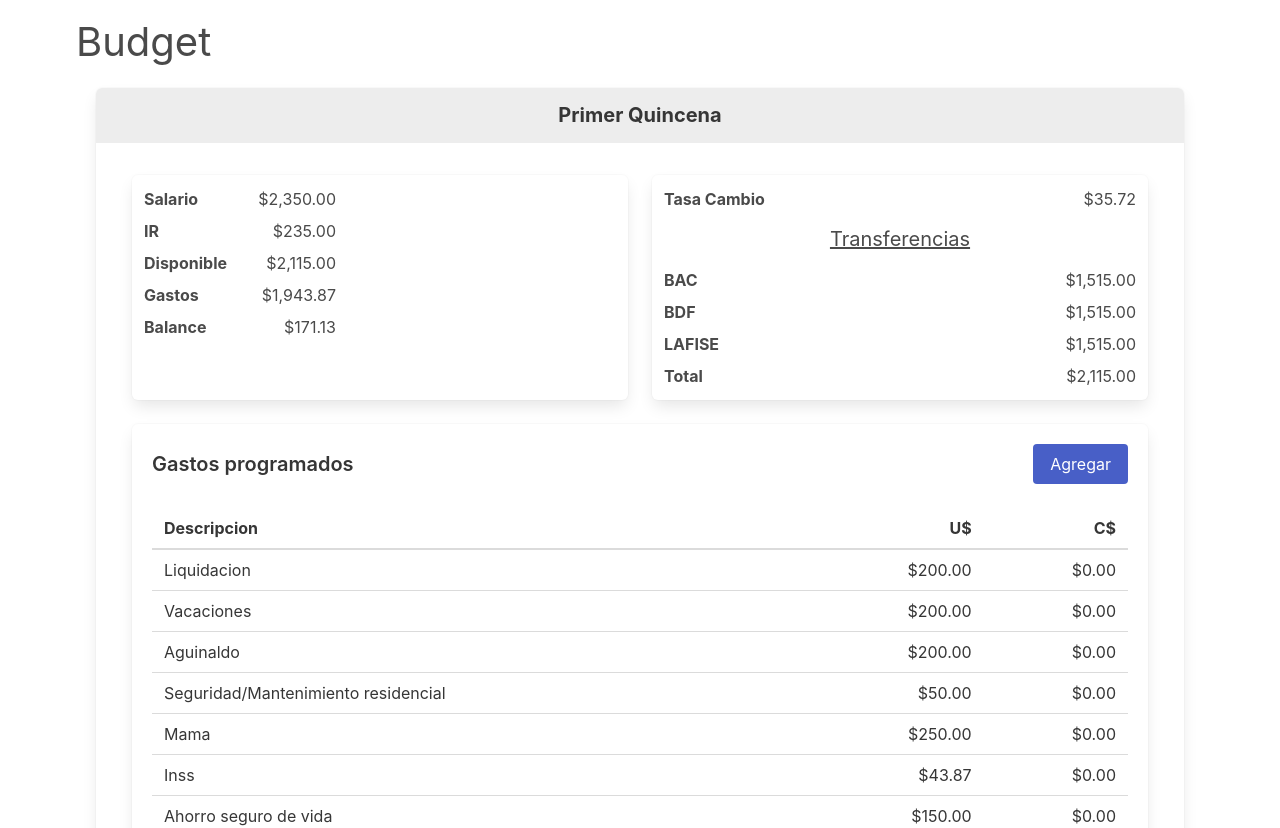
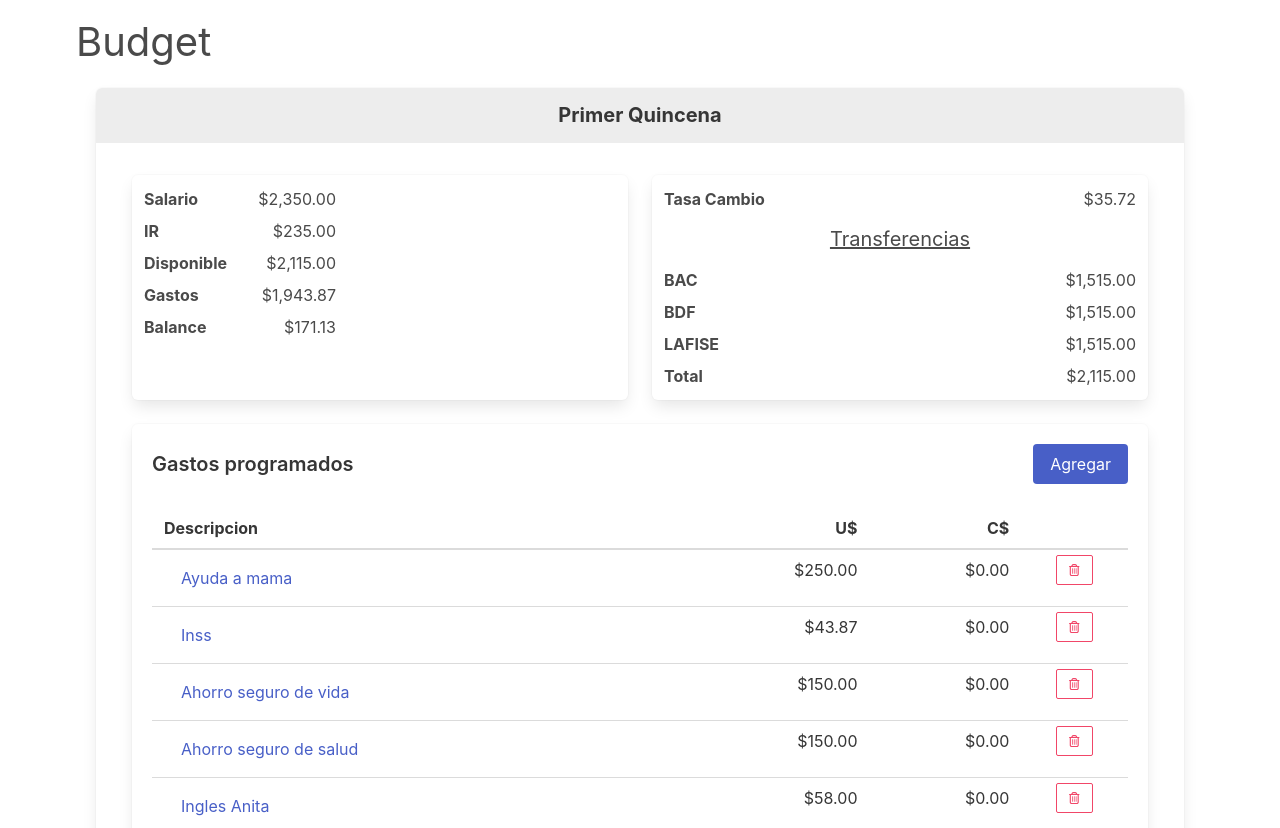
Before and after one commit to FredEscobar/budget, a React (Create React App) app: page /budget/a5041b9b-ef30-4f46-ae78-433af51d3d61 in a window 1280 px wide. Shown: the top 828 px of the page. Built offline with nearby package versions, Linux system fonts and the light colour scheme; data requests are answered from the project's data file.

Commit message:
Implement edit and delete expected expense

```diff
--- a/package.json
+++ b/package.json
@@ -12,6 +12,7 @@
     "@testing-library/user-event": "^13.5.0",
     "bulma": "^0.9.4",
     "react": "^18.2.0",
+    "react-confirm-alert": "^3.0.6",
     "react-dom": "^18.2.0",
     "react-router-dom": "^6.6.1",
     "react-scripts": "5.0.1",
--- a/src/App.css
+++ b/src/App.css
@@ -43,6 +43,10 @@ input[type=number] {
     -moz-appearance:textfield; /* Firefox */
 }
 
+.button.is-ghost.is-focused:not(:active), .button.is-ghost:focus:not(:active) {
+  box-shadow: none!important;
+}
+
 @keyframes App-logo-spin {
   from {
     transform: rotate(0deg);
--- a/src/components/budgets/budgetList.js
+++ b/src/components/budgets/budgetList.js
@@ -1,7 +1,7 @@
 import React, { useState, useEffect } from "react";
 import { getBudgets } from "../../api/budgetApi";
 import { FontAwesomeIcon } from "@fortawesome/react-fontawesome";
-import { faEye } from "@fortawesome/free-solid-svg-icons";
+import { faPenToSquare } from "@fortawesome/free-regular-svg-icons";
 
 const BudgetList = () => {
   const [budgets, setBudgets] = useState([]);
@@ -29,7 +29,7 @@ const BudgetList = () => {
                     href={"/budget/" + budget.id}
                     className="button is-link is-small is-outlined"
                   >
-                    <FontAwesomeIcon icon={faEye} size="2x" />
+                    <FontAwesomeIcon icon={faPenToSquare} />
                   </a>
                 </span>
               </td>
--- a/src/components/expenses/expectedExpense.js
+++ b/src/components/expenses/expectedExpense.js
@@ -1,6 +1,6 @@
 import { useState } from "react";
+import * as budgetApi from "../../api/budgetApi";
 import { v4 as uuidv4 } from "uuid";
-import * as budgetApi from "../../api/budgetApi";
 
 const ExpectedExpense = ({
   isActive,
@@ -8,14 +8,9 @@ const ExpectedExpense = ({
   period,
   budget,
   setBudget,
+  expectedExpense,
+  setExpectedExpense,
 }) => {
-  const [expectedExpense, setExpectedExpense] = useState({
-    id: uuidv4(),
-    description: "",
-    valueUSD: 0,
-    valueCS: 0,
-  });
-
   const [errors, setErrors] = useState({});
 
   function handleCancel() {
@@ -24,12 +19,17 @@ const ExpectedExpense = ({
 
   function handleSave() {
     if (!formIsValid()) return;
+
     const newPeriods = budget.periods.map((p) =>
       p.description !== period.description
         ? p
         : {
             ...p,
-            expectedExpenses: [...p.expectedExpenses, expectedExpense],
+            expectedExpenses: expectedExpense.id
+              ? p.expectedExpenses.map((p) =>
+                  p.id === expectedExpense.id ? expectedExpense : p
+                )
+              : [...p.expectedExpenses, { ...expectedExpense, id: uuidv4() }],
           }
     );
 
@@ -83,6 +83,7 @@ const ExpectedExpense = ({
                 type="text"
                 placeholder=""
                 onChange={onChange}
+                value={expectedExpense.description}
               />
               {errors.description && (
                 <div className="has-text-left has-text-danger">
@@ -101,6 +102,7 @@ const ExpectedExpense = ({
                 type="number"
                 placeholder=""
                 onChange={onChange}
+                value={expectedExpense.valueUSD}
               />
               {errors.valueUSD && (
                 <div className="has-text-left has-text-danger">
--- a/src/components/expenses/expensesList.js
+++ b/src/components/expenses/expensesList.js
@@ -1,11 +1,52 @@
 import React, { useState } from "react";
 import ExpectedExpense from "./expectedExpense";
+import { FontAwesomeIcon } from "@fortawesome/react-fontawesome";
+import { faTrashCan } from "@fortawesome/free-regular-svg-icons";
+import { confirmAlert } from "react-confirm-alert"; // Import
+import "react-confirm-alert/src/react-confirm-alert.css"; // Import css
+import { saveBudget } from "../../api/budgetApi";
 
 const ExpensesList = ({ period, budget, setBudget }) => {
   const [isModalActive, setIsModalActive] = useState(false);
+  const [currentExpense, setCurrentExpense] = useState({});
+  const [expenseToDeleteId, setExpenseToDeleteId] = useState();
 
   function showModal() {
     setIsModalActive(true);
+  }
+
+  function handleDelete(id) {
+    confirmAlert({
+      title: "Eliminar",
+      message: "¿Desea eliminar este gasto programado?",
+      buttons: [
+        {
+          label: "Sí",
+          onClick: () => {
+            const newPeriods = budget.periods.map((p) =>
+              p.description !== period.description
+                ? p
+                : {
+                    ...p,
+                    expectedExpenses: p.expectedExpenses.filter(
+                      (ee) => ee.id !== id
+                    ),
+                  }
+            );
+
+            const updatedBudget = {
+              ...budget,
+              periods: newPeriods,
+            };
+
+            saveBudget(updatedBudget).then((b) => setBudget(b));
+          },
+        },
+        {
+          label: "No",
+        },
+      ],
+    });
   }
 
   return (
@@ -16,25 +57,47 @@ const ExpensesList = ({ period, budget, setBudget }) => {
             <h1 className="title is-size-5">Gastos programados</h1>
           </div>
           <div className="level-right">
-            <button className="button is-link" onClick={showModal}>
+            <button
+              className="button is-link"
+              onClick={() => {
+                setCurrentExpense({
+                  description: "",
+                  valueUSD: 0,
+                  valueCS: 0,
+                });
+                showModal();
+              }}
+            >
               Agregar
             </button>
           </div>
         </div>
       </div>
+
       <table className="table is-fullwidth">
         <thead>
           <tr>
             <th>Descripcion</th>
             <th className="has-text-right">U$</th>
             <th className="has-text-right">C$</th>
+            <th></th>
           </tr>
         </thead>
         <tbody>
           {period.expectedExpenses.map((expense) => {
             return (
               <tr key={expense.id}>
-                <td className="has-text-left">{expense.description}</td>
+                <td className="has-text-left">
+                  <button
+                    className="button is-ghost"
+                    onClick={() => {
+                      setCurrentExpense(expense);
+                      showModal();
+                    }}
+                  >
+                    {expense.description}
+                  </button>
+                </td>
                 <td className="has-text-right">
                   {expense.valueUSD.toLocaleString("en-US", {
                     style: "currency",
@@ -47,6 +110,16 @@ const ExpensesList = ({ period, budget, setBudget }) => {
                     currency: "USD",
                   })}
                 </td>
+                <td>
+                  <span className="icon">
+                    <button
+                      onClick={() => handleDelete(expense.id)}
+                      className="button is-danger is-small is-outlined"
+                    >
+                      <FontAwesomeIcon icon={faTrashCan} />
+                    </button>
+                  </span>
+                </td>
               </tr>
             );
           })}
@@ -58,6 +131,8 @@ const ExpensesList = ({ period, budget, setBudget }) => {
         period={period}
         budget={budget}
         setBudget={setBudget}
+        expectedExpense={currentExpense}
+        setExpectedExpense={setCurrentExpense}
       />
     </div>
   );
--- a/tools/db.json
+++ b/tools/db.json
@@ -34,32 +34,8 @@
           },
           "expectedExpenses": [
             {
-              "id": "bd007d82-043e-46f3-9bc7-f6a86cadfb1a",
-              "description": "Liquidacion",
-              "valueUSD": 200,
-              "valueCS": 0
-            },
-            {
-              "id": "3644f666-8b5f-4974-9cd1-8ff521420f6a",
-              "description": "Vacaciones",
-              "valueUSD": 200,
-              "valueCS": 0
-            },
-            {
-              "id": "f1883391-5ea6-4eaf-900f-1e18db262bd7",
-              "description": "Aguinaldo",
-              "valueUSD": 200,
-              "valueCS": 0
-            },
-            {
-              "id": "c9008ef8-f6fa-4180-bc10-007e345d6e5b",
-              "description": "Seguridad/Mantenimiento residencial",
-              "valueUSD": 50,
-              "valueCS": 0
-            },
-            {
               "id": "1d0029e3-7496-4e0e-8bcd-68d8683276dd",
-              "description": "Mama",
+              "description": "Ayuda a mama",
               "valueUSD": 250,
               "valueCS": 0
             },
@@ -82,28 +58,10 @@
               "valueCS": 0
             },
             {
-              "id": "7e97390f-e55d-4671-bb22-ba3adabc6e11",
-              "description": "Ahorro abono extraordinario casa",
-              "valueUSD": 700,
-              "valueCS": 0
-            },
-            {
-              "id": "f1eb89f7-ba12-4946-a52a-1b1587532258",
-              "description": "Maestria",
-              "valueUSD": 75,
-              "valueCS": 0
-            },
-            {
-              "id": "5b81ce80-351b-42ef-a8d8-a6c43dcd816e",
-              "description": "",
-              "valueUSD": 75,
-              "valueCS": 0
-            },
-            {
-              "id": "8b501eed-2c51-47be-943d-bd959281d047",
-              "description": "Ahorro para zapatos",
-              "valueUSD": 25,
-              "valueCS": 0
+              "description": "Ingles Anita",
+              "valueUSD": 58,
+              "valueCS": 0,
+              "id": "1d75bb1e-53bc-44dc-9ed4-7d8974152540"
             }
           ]
         },
@@ -225,12 +183,6 @@
               "description": "Inss Facultativo",
               "valueUSD": 43.51,
               "valueCS": 0
-            },
-            {
-              "id": "51fa7099-4f39-4362-8a97-7bc9c5251ccf",
-              "description": "Escuela Ingles Ana",
-              "valueUSD": 27,
-              "valueCS": 0
             }
           ],
           "bankTransfer": {
```
Also changed, not shown: 1 other file (tests, documents, lock files or other folders).
